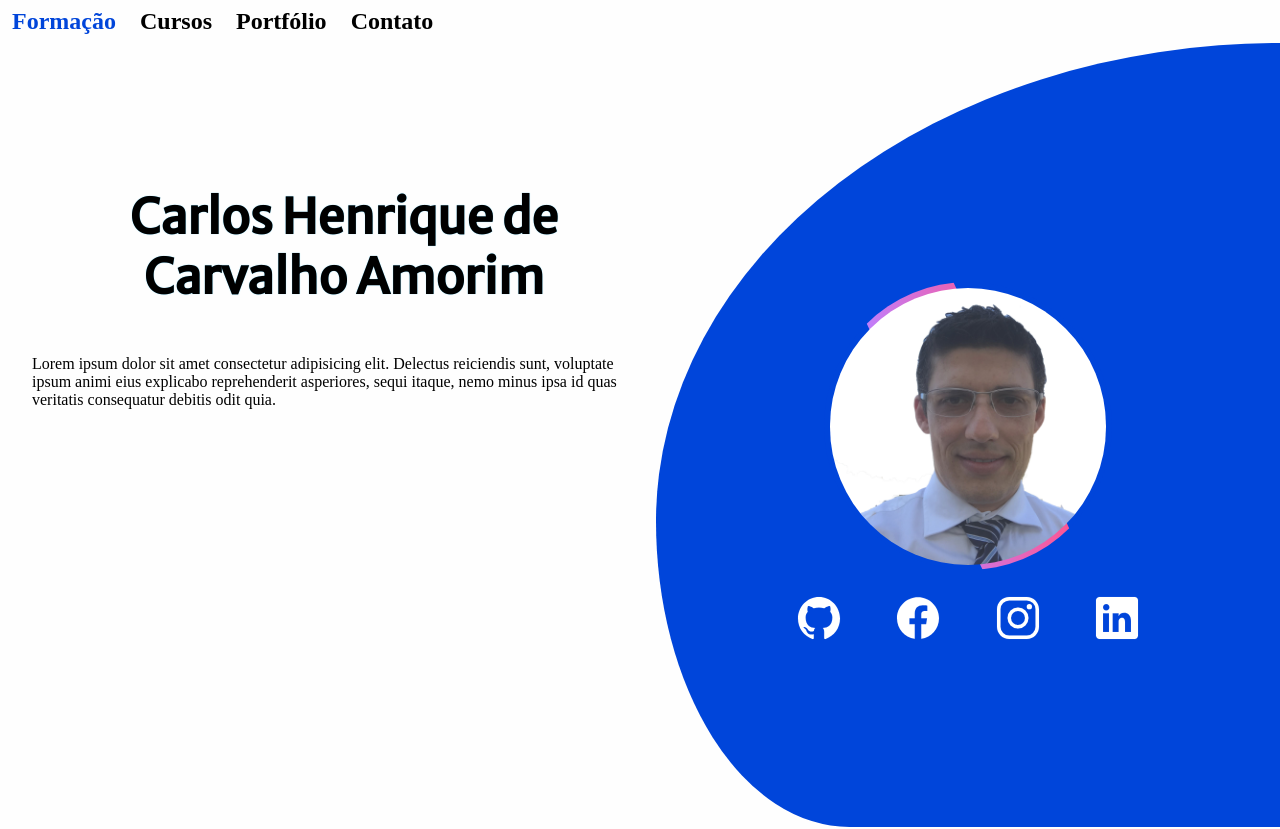
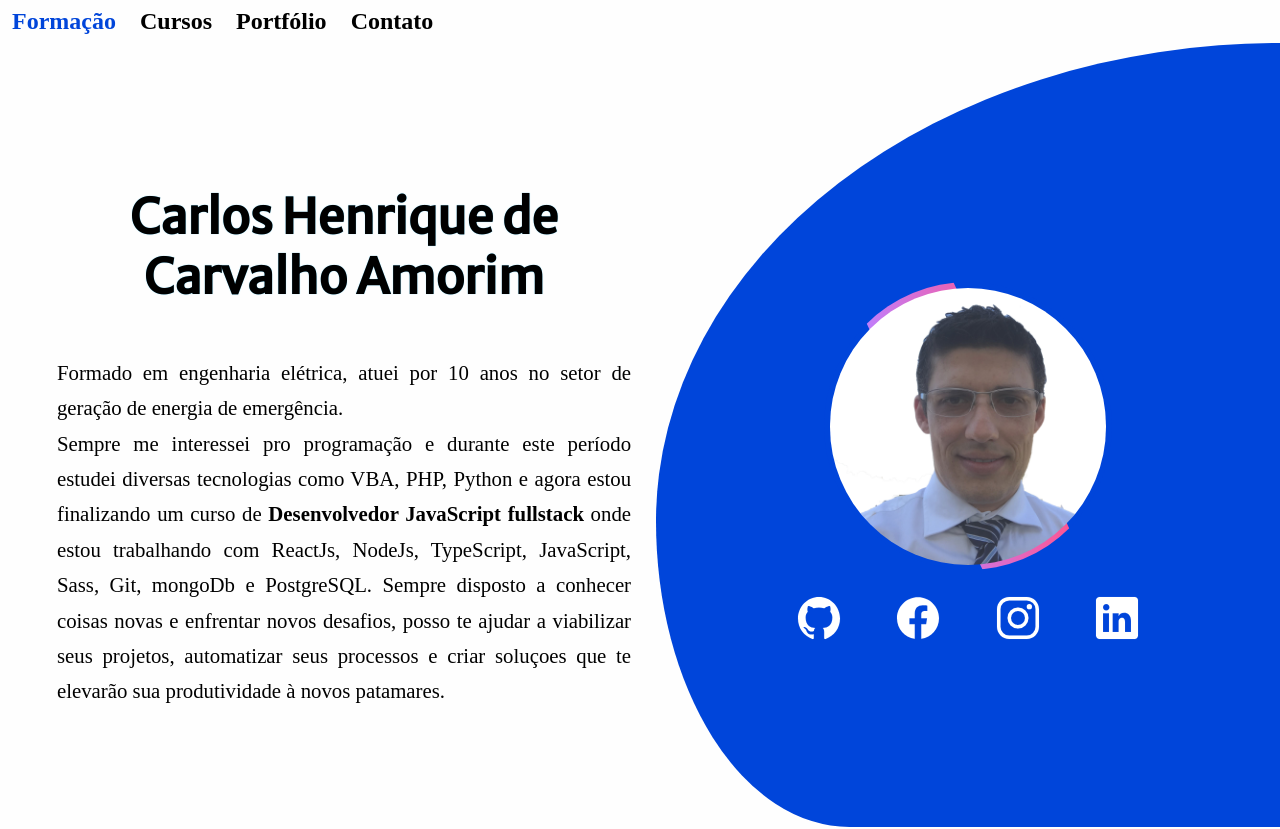
Before and after one commit to ica015/ica015.github.io, a website: page index.html in a window 1280 px wide. Shown: the top 829 px of the page. Drawn offline with nearby package versions, Linux system fonts and the light colour scheme.

Commit message:
incusão e estilização da carta de apresentação

```diff
--- a/index.html
+++ b/index.html
@@ -27,7 +27,9 @@
     <section class="principal" id="principal" onclick="fecha_menu()">
         <div class="descricao">
             <h1>Carlos Henrique de Carvalho Amorim</h1>
-            <p>Lorem ipsum dolor sit amet consectetur adipisicing elit. Delectus reiciendis sunt, voluptate ipsum animi eius explicabo reprehenderit asperiores, sequi itaque, nemo minus ipsa id quas veritatis consequatur debitis odit quia.</p>
+            <p>Formado em engenharia elétrica, atuei por 10 anos no setor de geração de energia de emergência.
+                <br>Sempre me interessei pro programação e durante  este período estudei diversas tecnologias como VBA, PHP, Python e agora estou finalizando um curso de <b>Desenvolvedor JavaScript fullstack</b> onde estou trabalhando com ReactJs, NodeJs, TypeScript, JavaScript, Sass, Git, mongoDb e PostgreSQL.
+                Sempre disposto a conhecer coisas novas e enfrentar novos desafios, posso te ajudar a viabilizar seus projetos, automatizar seus processos e criar soluçoes que te elevarão sua produtividade à novos patamares.</p>
         </div>
         <div class="ondas">
             <div class="imagem">
--- a/src/sass/estilo.sass
+++ b/src/sass/estilo.sass
@@ -33,6 +33,13 @@ section
             font-family: 'Merriweather Sans', sans-serif
             font-size: 3em
             text-shadow: 0 0 1px $azul-claro
+
+        p
+            font-size: 1.3em
+            text-align: justify
+            padding: 0 1.2em
+            line-height: 1.7em
+
 
     .ondas
         display: flex
```
Also changed, not shown: src/css/estilo.css, 1 other file.
